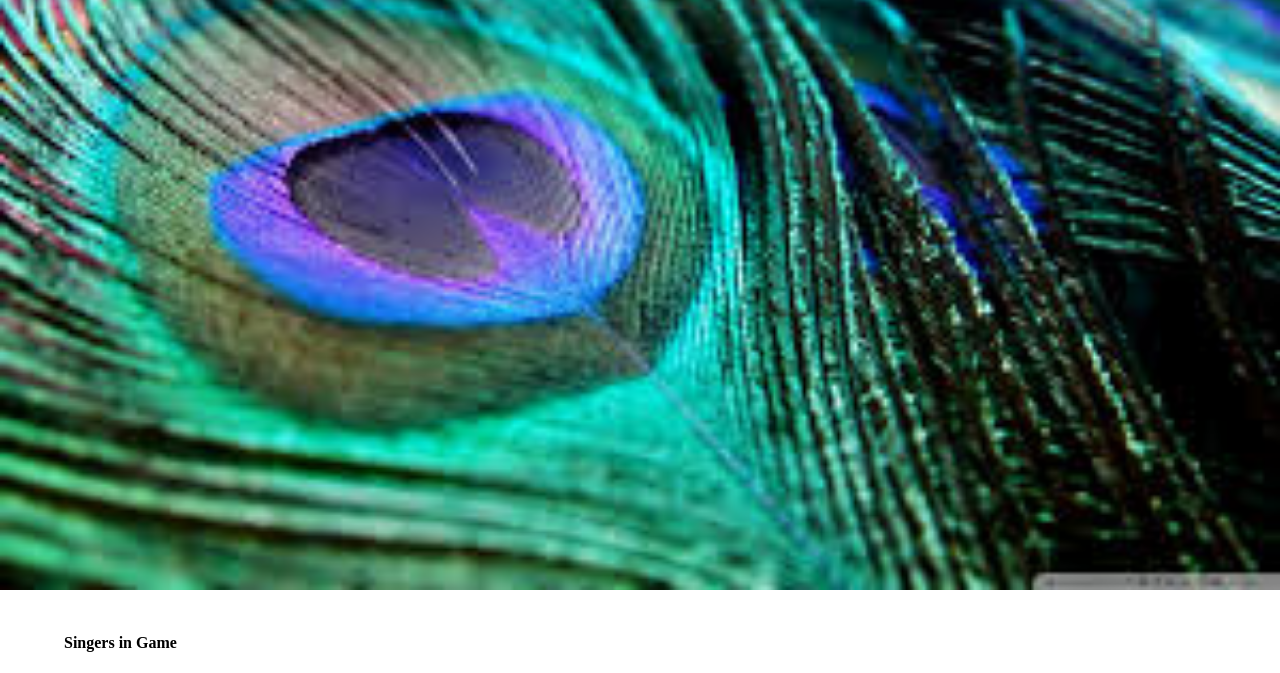
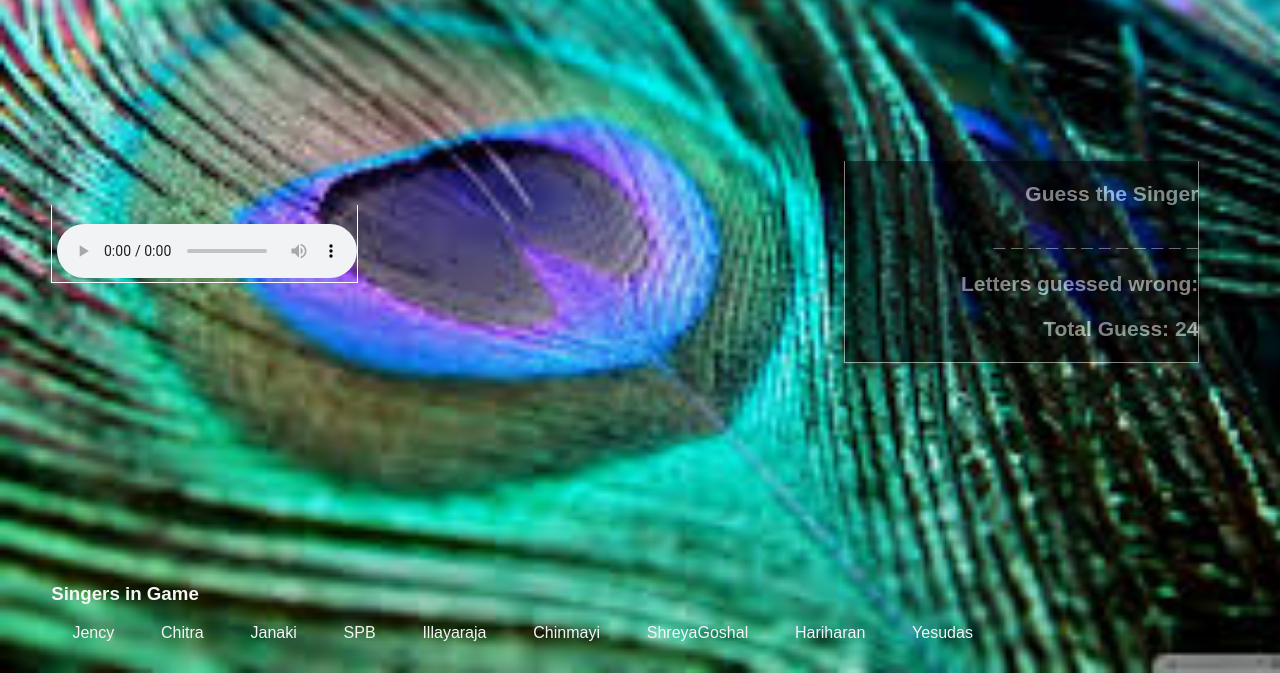
Before and after one commit to Sanganu/hangman, a plain HTML site: page index.html in a window 1280 px wide. Shown: the part 127-800 px from the top of the page. Drawn offline with Linux system fonts and the light colour scheme; a web font is replaced by a local one.

Commit message:
Add Changes - CSS - JS - HTML

```diff
--- a/assets/script.js
+++ b/assets/script.js
@@ -1,32 +1,59 @@
        // Global variables
-       var gl_artist = ['jency','chitra','janaki','spb','illayaraja','chinmayi','shreeyagoshal','hariharan','yesudas'];
-       var gl_album = ["En Vaanilay",
-                        "Ninnukori Varanam",
-                        "Kaatril enthan geetham",
-                        "Senorita",
-                        "Raja Raajathi",
-                        "Nee Kaatru Naan",
-                        "Thoongatha Vishigal"];
-       var gl_pics = [
-              "http://www.cinecoffee.com/wp-content/uploads/2015/01/Singer-Jency-Antony-Latest-Stills.png",
-              "http://www.thehindu.com/2005/07/21/images/2005072113740201.jpg",
-              "http://www.cineradham.com/assets/images/biography/singers/s-janaki/1419940481s-janaki-biography.jpg",
-              "https://1.bp.blogspot.com/_FKxki5wK_p0/R2LKW1CeppI/AAAAAAAAABQ/twgtu3Xbb7M/S220/SPB+14.JPG",
-              "http://2.bp.blogspot.com/-L9RklEQSXUU/UbX7ViTMciI/AAAAAAAAAm4/YL0rjB31Nes/s1600/3486337.cms.jpg",
-              "https://chiloka.com/i/i/h/a/r/hariharan-7.jpg",
-              "http://s.saregama.com/image/c/m/0/fb/9e/yeshu_1401893713.jpg"
-              ]
-       var gl_audio = [
-             "./audio/jencysong.mp3",
-             "./audio/chitrasong.mp3",
-             "./audio/janakisong.mp3",
-             "./audio/spbsong.mp3",
-             "./audio/illayarajasong.mp3",
-             "./audio/hariharansong.mp3",
-             "./audio/yesudassong.mp3"
-       ]
+      var gl_artistprofile =[
+         {
+           name:"Jency",
+           song:"En Vaanilay",
+           image:"",
+           audio:"./resources/audio/jencysong.mp3"
+         },
+         {
+          name:"Chitra",
+          song:"Ninnukori Varanam",
+          image:"",
+          audio:"./resources/audio/chitrasong.mp3"
+        },
+        {
+          name:"Janaki",
+          song:"Kaatril enthan geetham",
+          image:"",
+          audio:"./resources/audio/janakisong.mp3"
+        },
+        {
+          name:"SPB",
+          song:"Senorita",
+          image:"",
+          audio:"./resources/audio/spbsong.mp3"
+        },
+        {
+          name:"Illayaraja",
+          song:"Raja Raajathi",
+          image:"",
+          audio:"./resources/audio/illayarajasong.mp3"
+        },
+        {
+          name:"Chinmayi",
+          song:"",
+          image:"",
+          audio:""
+        },
+        {
+          name:"ShreyaGoshal",
+          song:"Mannipaya",
+          image:"",
+          audio:"./resources/audio/shreeyagoshal.mp3"
+        },{
+          name:"Hariharan",
+          song:"",
+          image:"",
+          audio:"./resources/audio/hariharansong.mp3"
+        },{
+          name:"Yesudas",
+          song:"",
+          image:"",
+          audio:"./resources/audio/yesudassong.mp3"
+        }
+       ];
 
-       function reset(){
        var gl_tries;
        var gl_word ;
        var gl_tryletter ;
@@ -34,28 +61,44 @@
        var gl_answer
        var gl_win = 0;
        var gl_lost = 0;
+       var index;
+
+       reset();
+       game();
+
+       function reset(){
+
             var htwins = document.getElementById('twin');
             var htlosses = document.getElementById('tlost')
             htwins.textContent = 0;
             htlosses.textContent = 0;
-            for(let i=0;i<gl_artist;i++){
             var singerbox = document.getElementById("singerslist");
-                singerbox.textContent = gl_artist[i];
+            console.log("in reset");
+            var singerlist =""
+            for(let i=0;i<gl_artistprofile.length;i++){
+              var singer =  gl_artistprofile[i].name;
+              singerlist = singerlist + `<span class="names">${singer}   </span>`;
+              console.log(singerlist);
             }
+            console.log("Singerlist" - singerlist);
+            singerbox.innerHTML = singerlist;
+            // singerbox.innerHTML = gl_artist;
        }
-
-       reset();
 
          function game()
          {
-             var index = parseInt(Math.random()*(gl_artist.length));
-                gl_word = gl_artist[index];
-                console.log('The Artisit is :'+gl_artist[index]);
+                index = parseInt(Math.random()*(gl_artistprofile.length));
+                gl_word = gl_artistprofile[index].name.toLowerCase();
+                var aud = document.getElementById("audiofile");
+                aud.setAttribute("src",gl_artistprofile[index].audio);
+
+                console.log('The Artisit is :'+gl_artistprofile[index]);
                 var dashletter = "";
                  gl_tries = gl_word.length * 2;
                  gl_tryletter = "";
                  gl_end = false;
                  gl_answer = "";
+
                 //getting HTML elements
                 var htdashes = document.getElementById("dash");
                 var httotalguess = document.getElementById("totalguess");
@@ -63,15 +106,14 @@
                 var htword = document.getElementById("word");
                 var htname = document.getElementById("name");
 
-                // for(var l = 0;l < gl_word.length;l++)
-                // {
-                //     gl_answer = gl_answer + ".";
-                //     dashletter = dashletter + " _";
-                // }
-                // t1.textContent = dashletter;
-                // t2.textContent = "";
-                // ht2.textContent = gl_tries;
-                // ht5.textContent = gl_tryletter;
+                for(  var l = 0;l < gl_word.length;l++)
+                {
+                   gl_answer = gl_answer + " ";
+                   dashletter = dashletter + " _";
+                }
+                htdashes.textContent = dashletter;
+                httotalguess.textContent = gl_tries;
+                htletterguess.textContent = gl_tryletter;
           }
 
          function display()
@@ -80,23 +122,23 @@
             var valbum = document.getElementById("album");
             var vhd = document.getElementById("subhead");
             var pic = document.getElementById("artpic");
-            var aud = document.getElementById("audiofile");
+
             //console.log('The wordin display :'+gl_word);
             vname.textContent = gl_word;
-            var ind = gl_artist.indexOf(gl_word);
-            valbum.textContent = gl_album[ind];
+            valbum.textContent = gl_artistprofile[index].album;
             vhd.textContent = "The Artisit is : "+gl_word+" ... listen to her song while guessing the next artist... ";
-            pic.setAttribute("src",gl_pics[ind]);
-            aud.setAttribute("src",gl_audio[ind]);
+            pic.setAttribute("src",pic);
           }
 
-game();
+
 
 
      document.onkeyup = function(event)
      {
         var codek = event.keyCode;
         console.log('codek + :'+codek);
+        document.getElementById("message").textContent = "";
+
         if ( (( codek > 64) && (codek < 91)) ||
            ((codek > 96) && (codek < 123)) )
            {
@@ -117,14 +159,12 @@ game();
                             if (found)
                             {
                                   console.log(" found Number of tries: "+ gl_tries);
-
+                                  document.getElementById("message").textContent = "Letter already guessed!"
                             }
                             else {
                                                 var init = false;
                                                 for(var i =0; i < gl_word.length; i++)
                                                 {
-                                                  //console.log('letter inthe for loop : '+letter);
-                                                  //console.log('artisit letters : '+gl_word[i]);
                                                   if ( letter === gl_word[i] )
                                                   {
                                                            var part1 = gl_answer.substring(0,i);
@@ -142,7 +182,7 @@ game();
                                              if (init)
                                               {
                                                    console.log('right letter guess : '+gl_answer);
-                                                     //gl_tries = gl_tries - 1 ;
+
                                               }
                                              else {
                                                    gl_tryletter = gl_tryletter + letter;
@@ -173,20 +213,16 @@ game();
                                      }
 
                                    var ht1 = document.getElementById("word");
-                                   var ht2 = document.getElementById("tguess");
                                    var ht3 = document.getElementById('twin');
                                    var ht4 = document.getElementById('tlost');
                                    var ht5 = document.getElementById('letterguess');
+                                   var httotalguess = document.getElementById("totalguess");
                                    ht1.textContent = gl_answer;
-                                   ht2.textContent = gl_tries;
+                                   httotalguess.textContent = gl_tries;
                                    ht3.textContent = gl_win;
                                    ht4.textContent = gl_lost;
                                    ht5.textContent = gl_tryletter;
-                                //    ht1.innerHTML = gl_answer;
-                                //    ht2.innerHTML = gl_tries;
-                                //    ht3.innerHTML = gl_win;
-                                //    ht4.innerHTML = gl_lost;
-                                //    ht5.innerHTML = gl_tryletter;
+
 
                                    if (gl_end) {
                                      game();
--- a/assets/style.css
+++ b/assets/style.css
@@ -1,9 +1,12 @@
-body {
+ html{
+     height: 100vh;
+ }
+ body {
    background-image: url("./resources/peacock.jpg");
    background-size: cover;
    margin:4%;
-   height:auto;
    background-repeat: no-repeat;
+   color:whitesmoke;
   }
   nav {
     font-family: 'IBM Plex Sans', sans-serif;
@@ -14,7 +17,7 @@ body {
     min-height: 5%;
     margin:0;
     width:90%;
-    margin-left: 2%;
+    margin-left: 4%;
     color: whitesmoke;
     position: fixed;
     margin-bottom:2%;
@@ -30,23 +33,50 @@ body {
 #gamebox{
     background-color: black;
     opacity:0.5;
-    color: white;
-    order:1;
-    top:50%;
+    /* order:1; */
+    /* top:50%; */
+    font-family: 'Muli', sans-serif;
+    border-left: 1px solid white;
+    border-bottom:1px solid white;
+    border-right: 1px solid white;
+    min-width: 30%;
+    font-size: 18px;
+    text-align: right;
+    margin-top:3%;
+    margin-right:2.5%;
+    align-self: center;
 }
 .mainpage{
     clear:both;
     position:relative;
-    justify-content: center;
+    justify-content:space-between;
     margin-top:2%;
     min-width:80%;
-    height:auto ;
+    height:80vh;
     display: flex;
     align-items:center;
 }
 #singerscontainer{
-    position:fixed;
     width:90%;
     bottom:0;
     margin-bottom: 0%;
+    font-family: 'Muli', sans-serif;
+    display: block;
 }
+#singerlist{
+   display:inline;
+   font-size: 20px;
+   font-family: 'Cairo', sans-serif;
+}
+.names{
+  padding-right: 1%;
+  padding-left:1%;
+  margin : 1%;
+  font-size: 16px;
+}
+#results{
+    font-family: 'Muli', sans-serif;
+    border-left: 1px solid white;
+    border-bottom:1px solid white;
+    border-right: 1px solid white;
+}
--- a/index.html
+++ b/index.html
@@ -6,11 +6,12 @@
     <meta http-equiv="X-UA-Compatible" content="ie=edge">
     <title>HangmanApp</title>
     <link href="https://stackpath.bootstrapcdn.com/bootstrap/4.3.1/css/bootstrap.min.css" />
-    <link href="https://fonts.googleapis.com/css?family=IBM+Plex+Sans|Muli&display=swap" rel="stylesheet">
+    <link href="https://fonts.googleapis.com/css?family=Cairo|IBM+Plex+Sans|Muli&display=swap" rel="stylesheet">
     <link href="./assets/style.css" rel="stylesheet" type="text/css"/>
 </head>
 <body>
-
+     <div class ="container">
+                <div class="row">
                 <nav>
                         <h1>Fun App - Guess Indian cine singers name</h1>
                         <div class="gamescore">
@@ -21,75 +22,41 @@
                                 <span id = "tlost"><span></h2>
                         </div>
                 </nav>
-
+                </div>
+                <div class="row">
                                 <div class="mainpage">
+                                      <div id="results">
+                                            <h3 id="name"></h3>
+                                            <h3 id="album"></h3>
+                                            <h3 id="subhead"></h3>
+                                            <img id="artpic" src="" />
+                                            <audio controls>
+                                                      <source src="" type="audio/mpeg" id="audiofile">
+                                                      Your browser does not support the audio tag.
+                                            </audio>
+                                      </div>
                                                 <div id="gamebox">
-                    <h3>Current Singer</h3>
-                    <h5 id = "word"></h5>
-                    <h5 id = "dash"><h5>
-                    <p id="letterguess"></p>
-                    <p id="totalguess"></p>
+                                                        <h3>Guess the Singer</h3>
+                                                        <h3 id = "word"></h3>
+                                                        <h3 id = "dash"><h3>
+                                                        <p id="message"></p>
+                                                        <h3>Letters guessed wrong:  <span id="letterguess"></span></h3>
+                                                        <h3>Total Guess: <span id="totalguess"></span></h3>
                                                 </div>
 
+
+                                </div>
+                </div>
+                <div class ="row">
                         <div id="singerscontainer">
-                <h4>Singers in Game</h4>
+                                    <h3>Singers in Game</h3>
                                     <div id="singerslist"></div>
                                 </div>
+                </div>
+
 
      </div>
+
     <script src="./assets/script.js"></script>
 </body>
 </html>
-
-<!-- <div class = "container">
-
-        <h6><a href= "../index.html">Return to Main Menu</a></h6>
-
-             <img id = "artpic" src = "https://banyantreeevents.files.wordpress.com/2014/03/indian-instruments-pack.jpg" width = "200" height="200" />
-
-             <h3 id = "name">Vinnaithandi Varuvaya</h3>
-             <h3 id = "album">Mannippaya...</h3>
-
-</div>
-<div class = "row">
-
-          <audio id = "audiofile" controls autoplay>
-                <source src = "./audio/mainpagesong.mp3" type ="audio/mpeg">
-                 Your Browser does not support the audio functionality
-          </audio>
-
-</div>
-<div class = "row">
-
-          <h4 id = "subhead">Guess the artist name while listening to this song...</h4>
-          <h4>PRESS ANY KEY TO GET STARTED !!</h4>
-          <p>Hint - janaki,jency,illayaraja,hariharan,yesudas,chitra,spb</p>
-
-</div>
-<div class = "row">
-
-           <h2>Wins</h2>
-           <h1 id = "twin"></h1>
-
-           <h1>Lost</h1>
-           <h1 id = "tlost"></h1>
-
- </div>
- <div class = "row">
-      \
-
-            <h3>Number of Guesses remaining</h3>
-            <h2 id = "tguess"></h2>
-      \
-            <h3>Letter already guessed</h3>
-            <h2 id = "letterguess"></h2>
-        ]
-  </div>
-  <div class = "row">
-        <div class = "col-lg-12">
-              <h3>Current Word</h3>
-              <p id = "word"></p>
-              <p id = "dash"></p>
-       </div>
-  </div>
-</div> -->
```
Also changed, not shown: assets/script2.js (added, +201 -0 lines), assets/resources/audio/AlbumArtSmall.jpg (added), assets/resources/audio/Folder.jpg (added), 8 other files. Lines whose indentation alone changed are shown as unchanged.
